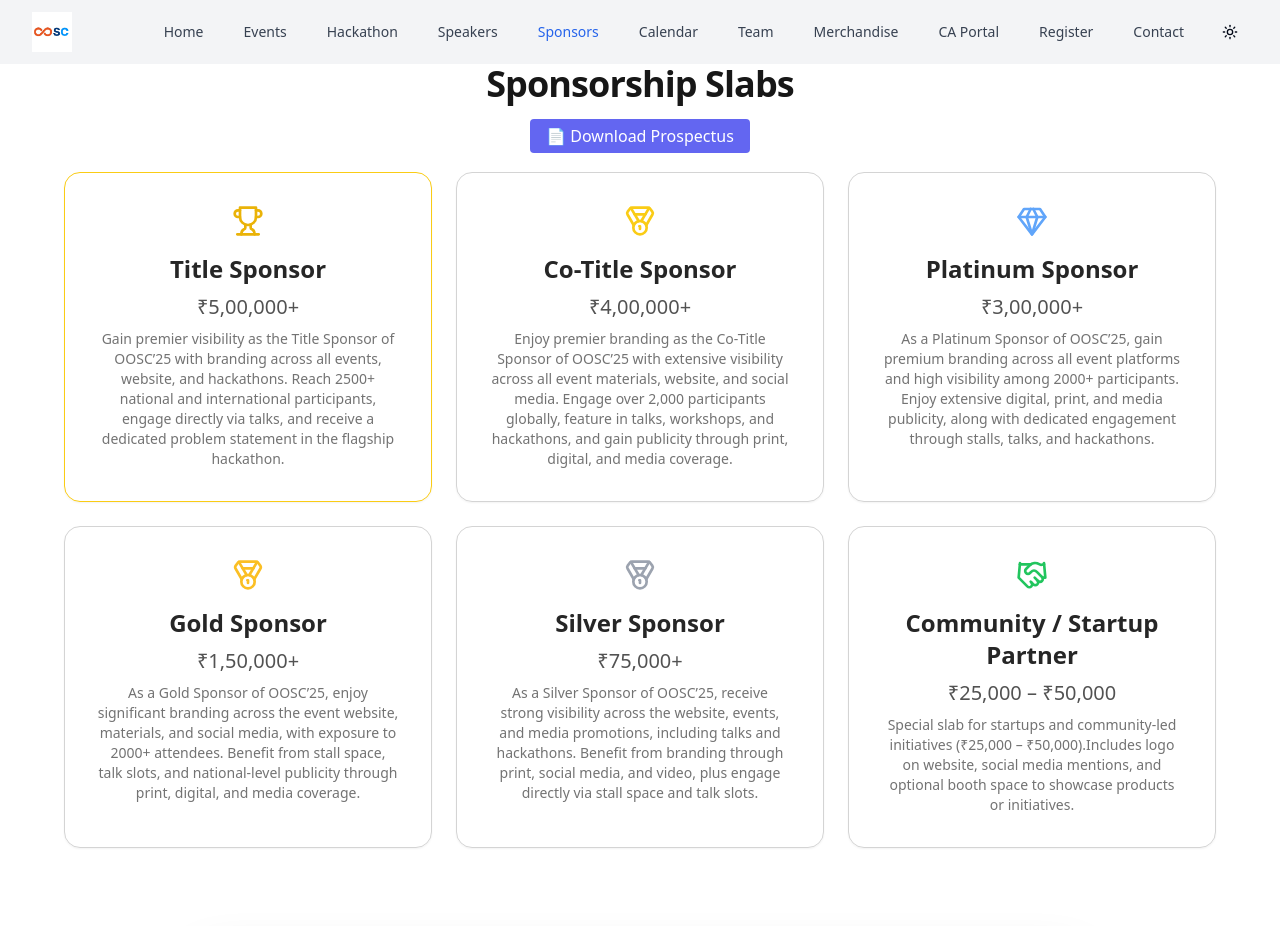
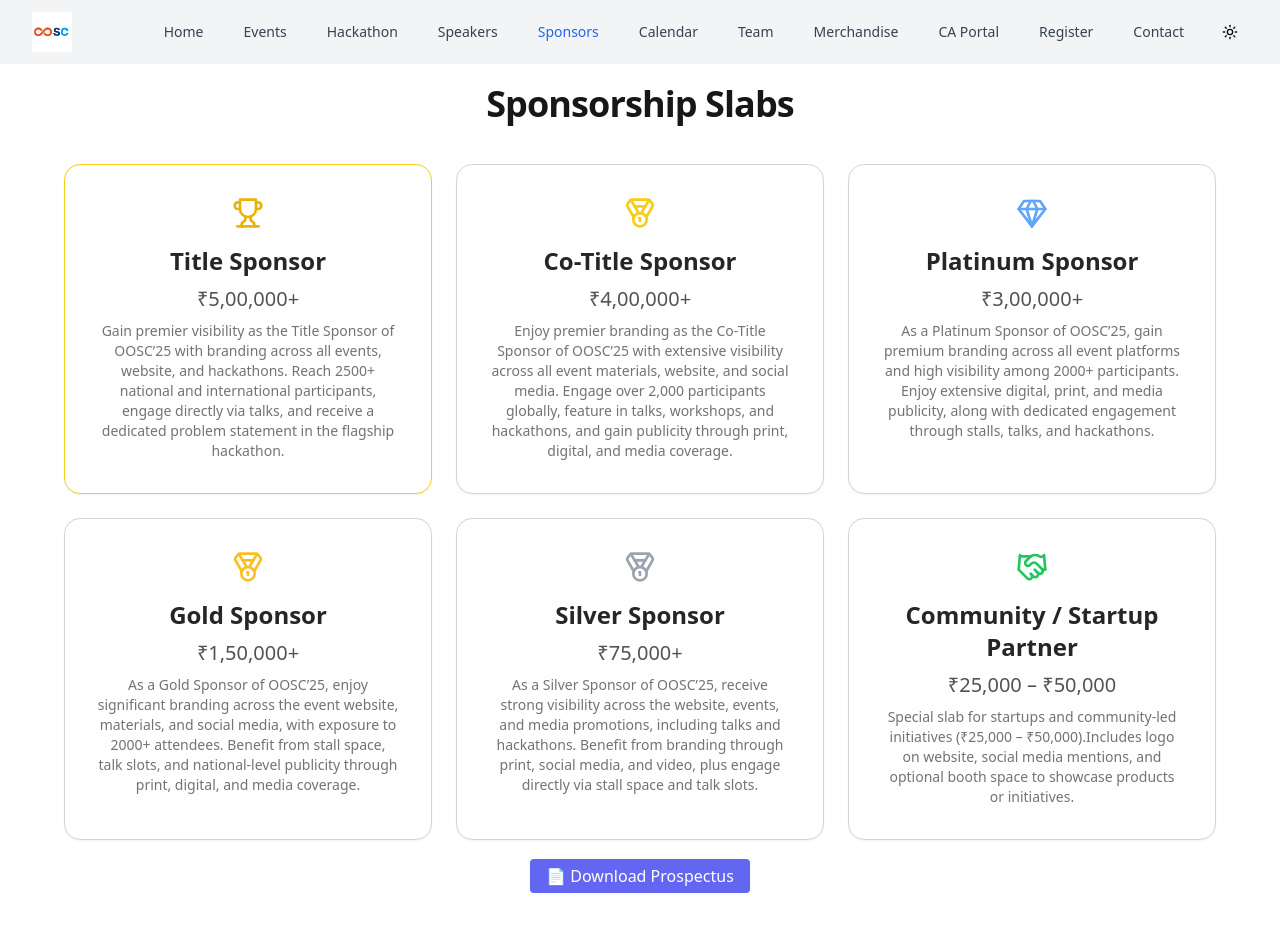
Before and after one commit to Sanskary2303/OOSC3.0-UbuCon-India, a Next.js app: page /sponsors in a window 1280 px wide. Shown: the top 926 px of the page. Built offline with nearby package versions, Linux system fonts and the light colour scheme.

Commit message:
Fix alignment

```diff
--- a/src/app/sponsors/page.tsx
+++ b/src/app/sponsors/page.tsx
@@ -57,16 +57,9 @@ export default function SponsorshipSlabs() {
   return (
     <PageWrapper>
       <div className="px-4 sm:px-8 lg:px-16 py-16">
-        <h2 className="text-3xl sm:text-4xl font-bold text-center mb-5 tracking-tight text-neutral-900 dark:text-neutral-100">
+        <h2 className="text-3xl sm:text-4xl font-bold text-center mt-5 mb-10 tracking-tight text-neutral-900 dark:text-neutral-100">
           Sponsorship Slabs
         </h2>
-        <div className="text-center mb-6">
-          <a href="https://drive.google.com/uc?export=download&id=1oy3cB3bTQbsb2a-Lx4rukKbsqZ5zup3L"
-            download="Prospectus_OOSC_2025.pdf"
-            className="bg-indigo-500 text-white px-4 py-1.5 rounded hover:bg-indigo-800">
-            📄 Download Prospectus
-          </a>
-        </div>
         <div className="grid grid-cols-1 sm:grid-cols-2 lg:grid-cols-3 gap-6">
           {slabs.map((slab, idx) => (
             <div
@@ -91,6 +84,13 @@ export default function SponsorshipSlabs() {
             </div>
           ))}
         </div>
+        <div className="text-center mt-6">
+          <a href="https://drive.google.com/uc?export=download&id=1oy3cB3bTQbsb2a-Lx4rukKbsqZ5zup3L"
+            download="Prospectus_OOSC_2025.pdf"
+            className="bg-indigo-500 text-white px-4 py-1.5 rounded hover:bg-indigo-800">
+            📄 Download Prospectus
+          </a>
+        </div>
         <SponsorForm />
       </div>
     </PageWrapper>
--- a/src/components/home/HeroSection.tsx
+++ b/src/components/home/HeroSection.tsx
@@ -10,7 +10,7 @@ export default function HeroSection() {
       {/* Background particle effect */}
       <div className="absolute inset-0 bg-[url('/img/hero-section.png')] bg-cover opacity-20" />
 
-      <div className="container mx-auto px-6 py-24 pt-32 md:pt-40 relative z-10">
+      <div className="container mx-auto py-24 pt-32 md:pt-40 relative z-10 pl-45">
         <div className="grid grid-cols-1 md:grid-cols-2 gap-8 items-center">
           <div>
             <motion.h1
```
